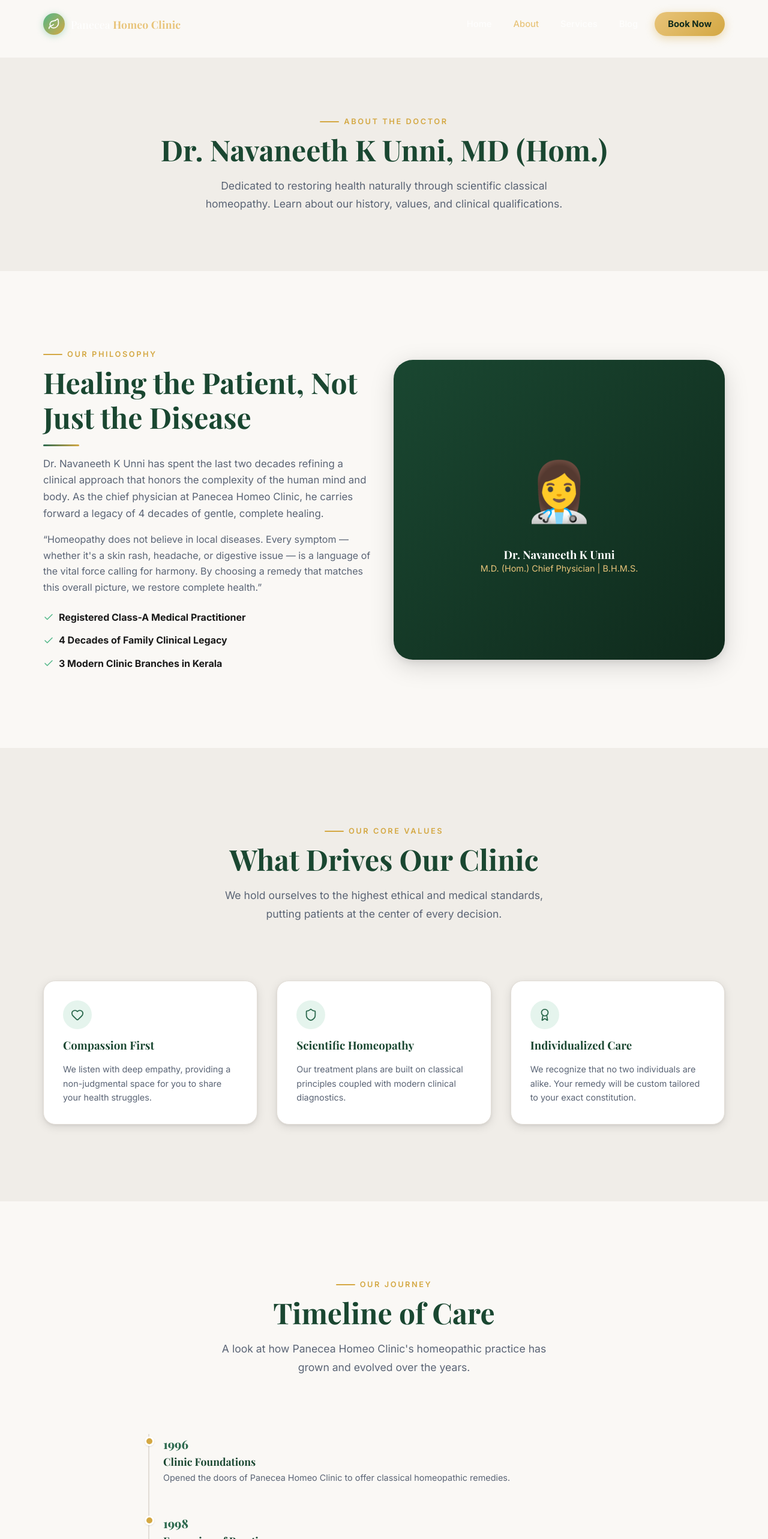
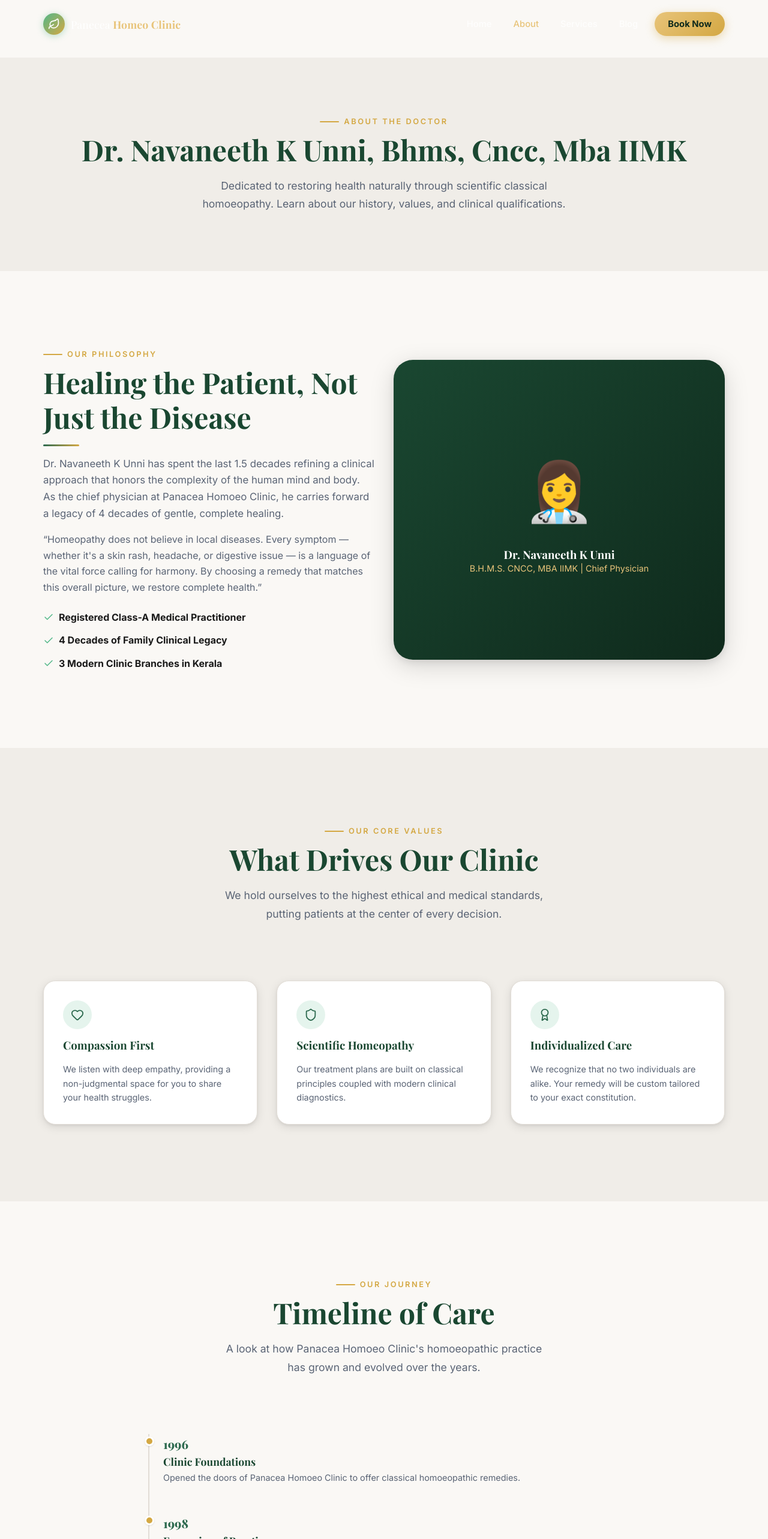
Before and after one commit to drnavaneethunni-cloud/Panaceahomoeo, a Next.js app: page /about in a window 1280 px wide. Shown: the top 2566 px of the page at 60% size. Built offline with nearby package versions, Linux system fonts and the light colour scheme; a web font is replaced by a local one.

Commit message:
Fix spelling of 'Panacea' and update qualifications

```diff
--- a/app/about/page.tsx
+++ b/app/about/page.tsx
@@ -5,11 +5,11 @@ import { Check, Heart, Shield, Award, Users } from "lucide-react";
 import ScrollReveal from "@/components/ScrollReveal";
 
 const timeline = [
-  { year: "1996", title: "Clinic Foundations", desc: "Opened the doors of Panecea Homeo Clinic to offer classical homeopathic remedies." },
+  { year: "1996", title: "Clinic Foundations", desc: "Opened the doors of Panacea Homoeo Clinic to offer classical homoeopathic remedies." },
   { year: "1998", title: "Expansion of Practice", desc: "Expanded clinical operations to address growing patient needs across Northern Kerala." },
   { year: "2008", title: "Second Branch Launched", desc: "Inaugurated our second fully equipped clinical branch in Vatanapally (Thrissur)." },
-  { year: "2019", title: "Trivandrum Branch & Digital Consultations", desc: "Opened our third clinic branch in Thrissur and launched secure video consultations globally." },
-  { year: "Present", title: "4 Decades of Legacy", desc: "Providing top-tier classical homeopathy across 3 branches to over 20,000+ happy patients." },
+  { year: "2019", title: "Thrissur Branch & Digital Consultations", desc: "Opened our third clinic branch in Thrissur and launched secure video consultations globally." },
+  { year: "Present", title: "4 Decades of Legacy", desc: "Providing top-tier classical homoeopathy across 3 branches to over 20,000+ happy patients." },
 ];
 
 const values = [
@@ -26,9 +26,9 @@ export default function About() {
         <div className="container text-center">
           <ScrollReveal direction="up">
             <span className="section-label" style={{ justifyContent: "center" }}>About the Doctor</span>
-            <h1 className="section-title" style={{ fontSize: "3rem" }}>Dr. Navaneeth K Unni, MD (Hom.)</h1>
+            <h1 className="section-title" style={{ fontSize: "3rem" }}>Dr. Navaneeth K Unni, Bhms, Cncc, Mba IIMK</h1>
             <p className="section-subtitle" style={{ margin: "var(--space-md) auto 0", maxWidth: "650px" }}>
-              Dedicated to restoring health naturally through scientific classical homeopathy. Learn about our history, values, and clinical qualifications.
+              Dedicated to restoring health naturally through scientific classical homoeopathy. Learn about our history, values, and clinical qualifications.
             </p>
           </ScrollReveal>
         </div>
@@ -44,7 +44,7 @@ export default function About() {
                 <h2 className="section-title">Healing the Patient, Not Just the Disease</h2>
                 <div className="divider" />
                 <p className="text-muted" style={{ marginBottom: "var(--space-md)", fontSize: "1.05rem" }}>
-                  Dr. Navaneeth K Unni has spent the last two decades refining a clinical approach that honors the complexity of the human mind and body. As the chief physician at Panecea Homeo Clinic, he carries forward a legacy of 4 decades of gentle, complete healing.
+                  Dr. Navaneeth K Unni has spent the last 1.5 decades refining a clinical approach that honors the complexity of the human mind and body. As the chief physician at Panacea Homoeo Clinic, he carries forward a legacy of 4 decades of gentle, complete healing.
                 </p>
                 <p className="text-muted" style={{ marginBottom: "var(--space-lg)" }}>
                   “Homeopathy does not believe in local diseases. Every symptom — whether it's a skin rash, headache, or digestive issue — is a language of the vital force calling for harmony. By choosing a remedy that matches this overall picture, we restore complete health.”
@@ -86,7 +86,7 @@ export default function About() {
               >
                 <span style={{ fontSize: "6rem" }}>👩‍⚕️</span>
                 <h3 style={{ color: "white", marginTop: "1rem", fontFamily: "var(--font-display)" }}>Dr. Navaneeth K Unni</h3>
-                <p style={{ color: "var(--color-accent-light)", fontSize: "0.9rem" }}>M.D. (Hom.) Chief Physician | B.H.M.S.</p>
+                <p style={{ color: "var(--color-accent-light)", fontSize: "0.9rem" }}> B.H.M.S. CNCC, MBA IIMK | Chief Physician </p>
               </div>
             </ScrollReveal>
           </div>
@@ -127,7 +127,7 @@ export default function About() {
             <span className="section-label">Our Journey</span>
             <h2 className="section-title">Timeline of Care</h2>
             <p className="section-subtitle">
-              A look at how Panecea Homeo Clinic's homeopathic practice has grown and evolved over the years.
+              A look at how Panacea Homoeo Clinic's homoeopathic practice has grown and evolved over the years.
             </p>
           </div>
           <div style={{ maxWidth: "800px", margin: "0 auto", position: "relative", paddingLeft: "2rem" }}>
```
